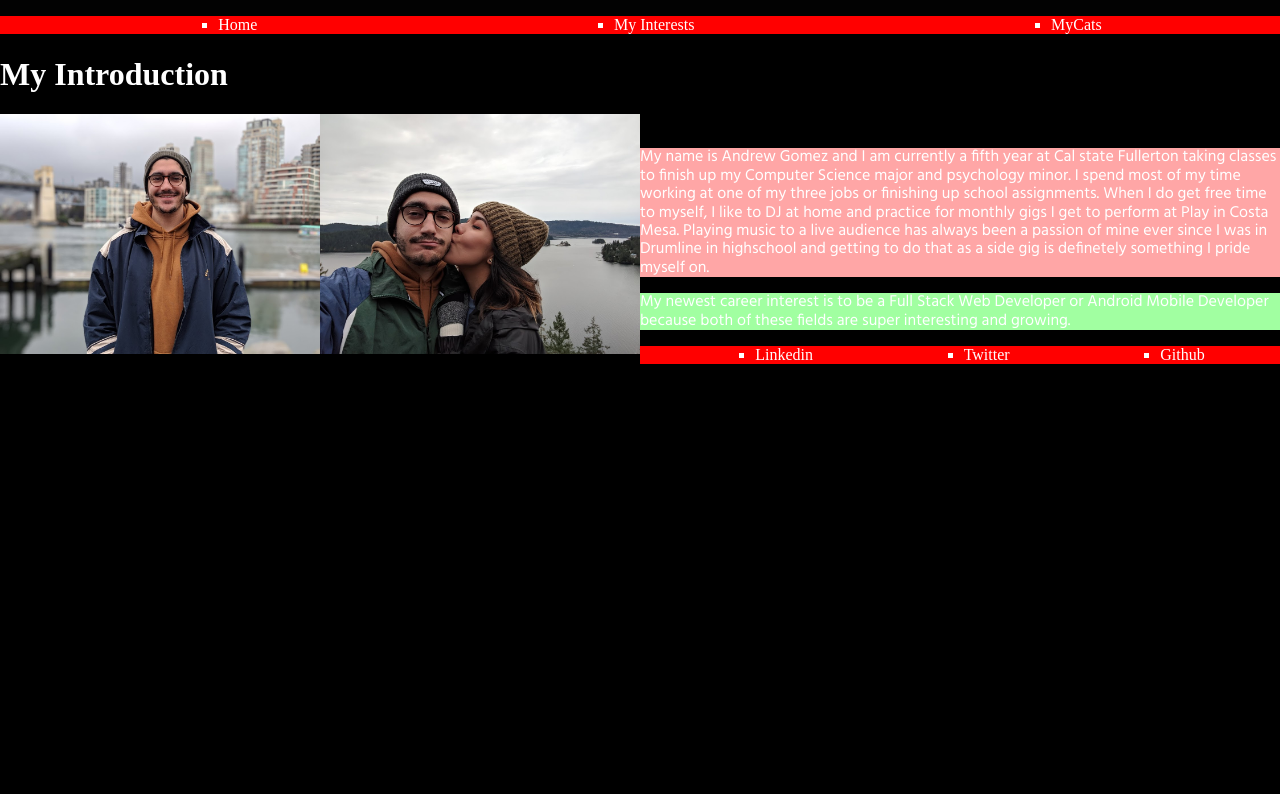
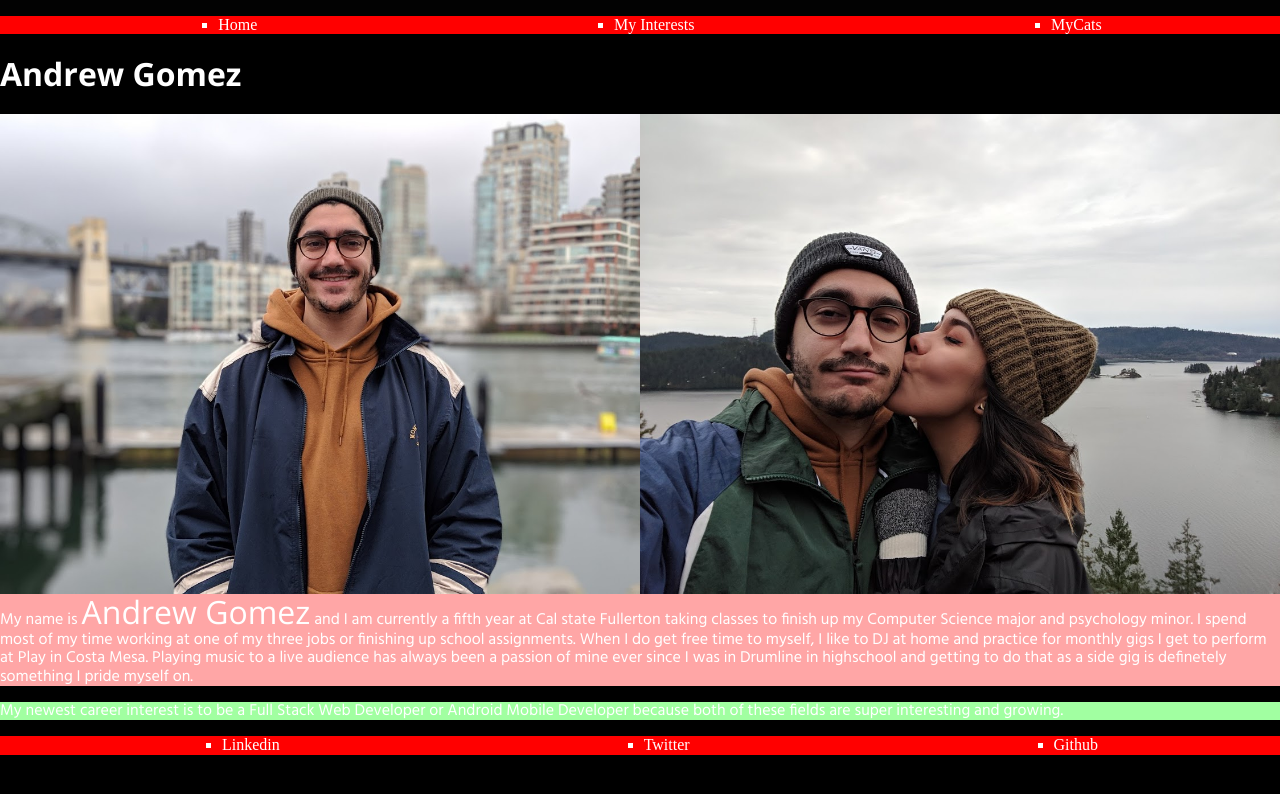
Before and after one commit to andrewtgomez96/andrewtgomez96.github.io, a plain HTML site: page index.html in a window 1280 px wide. Drawn offline with nearby package versions, Linux system fonts and the light colour scheme.

Commit message:
2-13-2019 more edits

```diff
--- a/index.html
+++ b/index.html
@@ -27,7 +27,7 @@
     </header>
     <main>
         <section class="introduction">
-            <h1>My Introduction</h1>
+            <h1 class="name">Andrew Gomez</h1>
                 <div class="images">
                     <img src="./me.jpg" alt="Picture of me">
                 </div>
@@ -36,7 +36,7 @@
                 </div>
                 <br>
             <p class="firstParagraph">
-                My name is Andrew Gomez and I am currently a fifth year at Cal state Fullerton taking classes to finish
+                My name is <span class="name">Andrew Gomez</span> and I am currently a fifth year at Cal state Fullerton taking classes to finish
                 up my Computer Science major and psychology minor.
                 I spend most of my time working at one of my three jobs or finishing up school assignments. When I do
                 get free time to myself, I like to DJ at home and practice
--- a/static/css/allPages.css
+++ b/static/css/allPages.css
@@ -4,7 +4,7 @@ html, body {
     color: white;
 }
 
-title {
+.name {
     font-family: 'Open Sans', sans-serif;
     font-size: 2em;
 }
@@ -42,7 +42,7 @@ img {
     overflow: hidden;
     position: relative;
     float: left;
-    width:  25%;
+    width:  50%;
     height: auto;
 }
 
```
